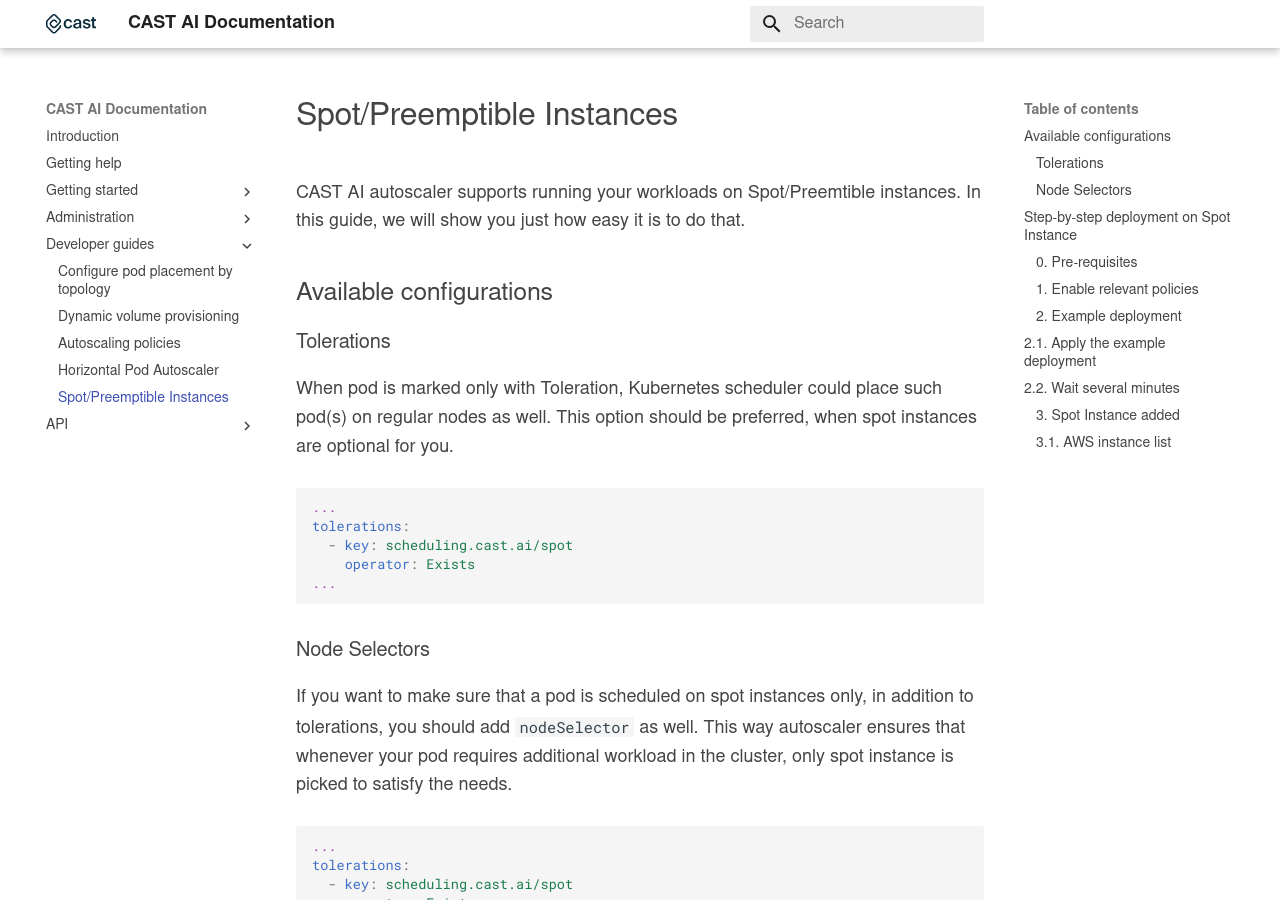
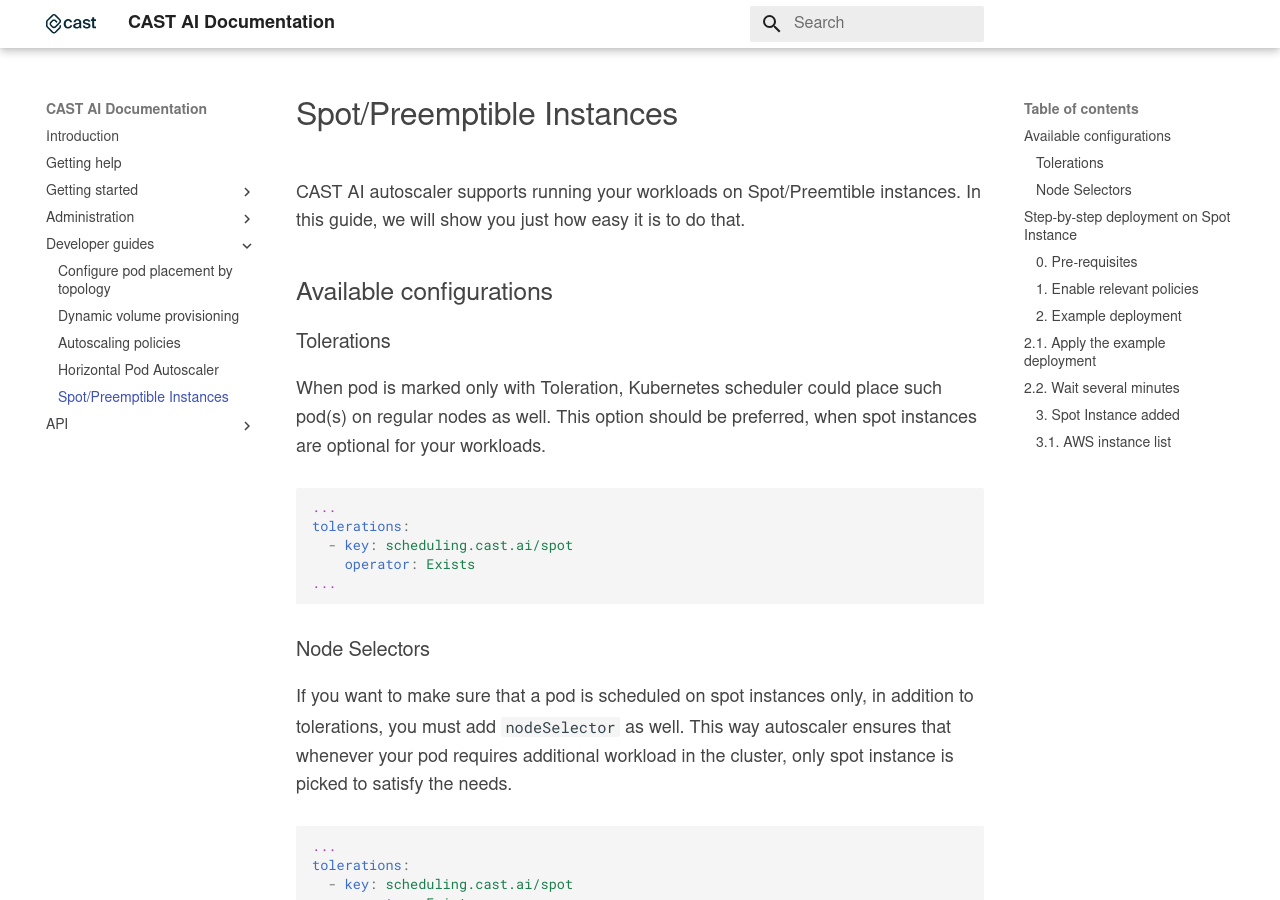
Before and after one commit to castai/docs, an MkDocs documentation site: the page built from docs/guides/node-autoscaler/spot-instances/spot.md, in a window 1280 px wide and 900 px high. Built offline with MkDocs 1.6.1 and Material for MkDocs 9.7.7, drawn with Linux system fonts in a browser that asks for light colours; some web fonts are replaced.

Commit message:
chore(spot): update texts

````diff
--- a/docs/guides/node-autoscaler/spot-instances/spot.md
+++ b/docs/guides/node-autoscaler/spot-instances/spot.md
@@ -9,7 +9,7 @@
 ### Tolerations
 
 When pod is marked only with Toleration, Kubernetes scheduler could place such pod(s) on regular nodes as well.
-This option should be preferred, when spot instances are optional for you.
+This option should be preferred, when spot instances are optional for your workloads.
 
 ```yaml
 ...
@@ -22,7 +22,7 @@
 
 ### Node Selectors
 
-If you want to make sure that a pod is scheduled on spot instances only, in addition to tolerations, you should add `nodeSelector` as well.
+If you want to make sure that a pod is scheduled on spot instances only, in addition to tolerations, you must add `nodeSelector` as well.
 This way autoscaler ensures that whenever your pod requires additional workload in the cluster, only spot instance is picked to satisfy the needs.
 
 ```yaml
````
